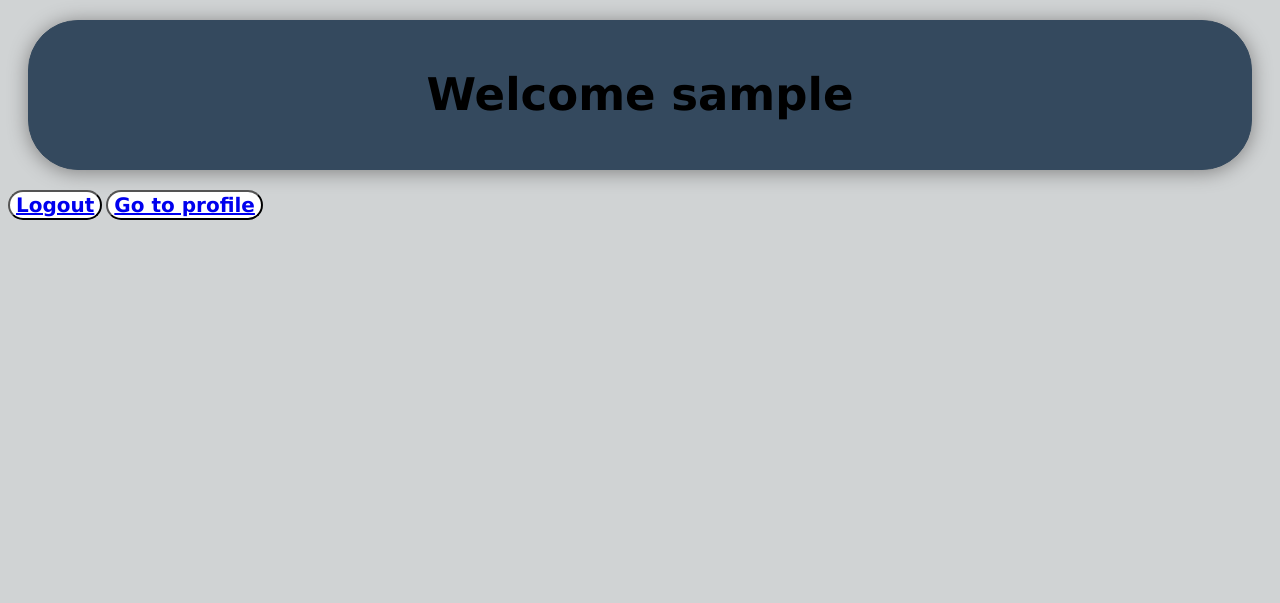
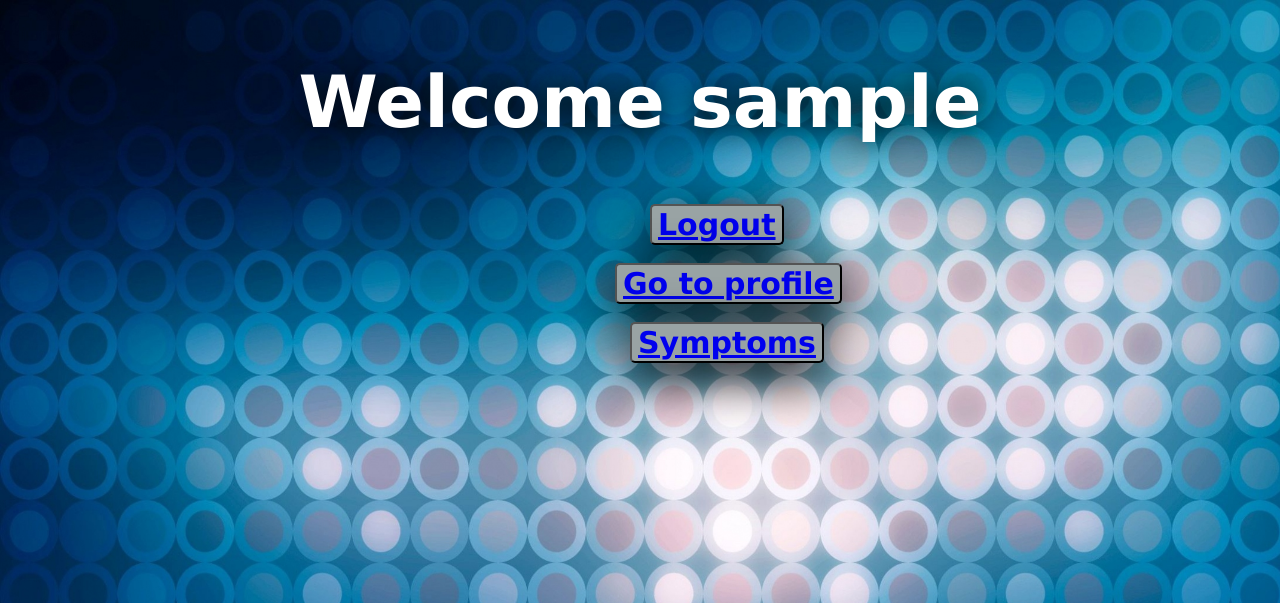
Before and after one commit to margaret84pazos/symptomTracker-, a Python web app: template templates/home.html in a window 1280 px wide. Shown: the top 603 px of the page. Run offline with Jinja, Linux system fonts and the light colour scheme; the template is opened without the code that fills it: most values are stand-ins (such as "Sample title", 1, 10 or a date in 2020); some libraries are stand-ins or nearby versions.

Commit message:
Added CSS

```diff
--- a/app.yaml
+++ b/app.yaml
@@ -7,6 +7,12 @@ threadsafe: yes
 handlers:
 - url: /static
   static_dir: static
+
+- url: /images
+  static_dir: images
+
+- url: /stylesheets
+  static_dir: stylesheets
 
 - url: /favicon\.ico
   static_files: favicon.ico
--- /dev/null
+++ b/stylesheets/home.css
@@ -0,0 +1,80 @@
+
+h1 {
+  text-align: center;
+  font-family: Raleway, Geneva, sans-serif;
+  color: white;
+  font-weight: 900;
+  text-shadow: 0 2px 20px black;
+  font-size: 450%;
+
+}
+h2 {
+  text-align: center;
+  font-family: Raleway, Geneva, sans-serif;
+  color: white;
+  font-size: 450%;
+  font-weight: 900;
+  text-shadow: 0 2px 30px black;
+
+}
+h3{
+  text-align: center;
+  font-family: Raleway, Geneva, sans-serif;
+  color: black;
+  font-size: 400%;
+  font-weight: 900;
+  text-shadow: 0 2px 20px white;
+}
+#profile{
+  color: black;
+  font-family: Raleway, Geneva, sans-serif;
+  font-size: 30px;
+  border-radius: 5px;
+  background-color: #99A3A4;
+  font-weight: bold;
+  -webkit-transition-duration: 0.4s; /* Safari */
+  transition-duration: 0.4s;
+  box-shadow: 0 15px 50px black;
+  margin-left: 615px
+}
+#logout{
+  color: black;
+  font-family: Raleway, Geneva, sans-serif;
+  font-size: 30px;
+  border-radius: 5px;
+  background-color: #99A3A4;
+  font-weight: bold;
+  -webkit-transition-duration: 0.4s; /* Safari */
+  transition-duration: 0.4s;
+  box-shadow: 0 15px 50px black;
+  margin-left: 650px
+}
+#login{
+  color: black;
+  font-family: Raleway, Geneva, sans-serif;
+  font-size: 30px;
+  border-radius: 5px;
+  background-color: #99A3A4;
+  font-weight: bold;
+  -webkit-transition-duration: 0.4s; /* Safari */
+  transition-duration: 0.4s;
+  box-shadow: 0 15px 50px black;
+  margin-left: 650px
+}
+
+#symptoms{
+  color: black;
+  font-family: Raleway, Geneva, sans-serif;
+  font-size: 30px;
+  border-radius: 5px;
+  background-color: #99A3A4;
+  font-weight: bold;
+  -webkit-transition-duration: 0.4s; /* Safari */
+  transition-duration: 0.4s;
+  box-shadow: 0 15px 50px black;
+  margin-left: 630px
+}
+button:hover{
+  background-color: #7F8C8D;
+  color: white;
+}
--- a/templates/home.html
+++ b/templates/home.html
@@ -1,46 +1,15 @@
 <!DOCTYPE html>
 <html>
   <head>
+    <link rel="stylesheet" type = "text/css" href= "/stylesheets/home.css"/>
     <title>Symptom Tracker</title>
   </head>
   <style>
     body {
       background: #D0D3D4;
-      margin: 0,
-    }
-    h1 {
-      text-align: center;
-      font-family: Raleway, Geneva, sans-serif;
-
-    }
-    h2 {
-      text-align: center;
-      font-family: Raleway, Geneva, sans-serif;
-
-    }
-    button{
-      color: black;
-      font-family: Raleway, Geneva, sans-serif;
-      font-size: 20px;
-      border-radius: 40px;
-      background-color: white;
-      font-weight: bold;
-      -webkit-transition-duration: 0.4s; /* Safari */
-      transition-duration: 0.4s;
-      text-align: center;
-    }
-    button:hover{
-      background-color: #D0D3D4;
-      color: white;
-    }
-    header{
-      background: #34495E;
-      padding: 10px;
-      margin: 20px;
-      border: 1px solid #34495E;
-      border-radius: 50px;
-      box-shadow: 0 2px 20px gray;
-      font-size: 30px;
+      margin: 0;
+      background-image: url("images/background.jpg");
+      background-size: 1500px 900px
     }
   </style>
   {% if username %}
@@ -48,11 +17,15 @@
   <h2>Welcome {{ username }} </h2>
   </header>
 
-  <button><a href="{{ logout }}" class = "button">Logout</a></button>
+  <button id = "logout"><a href="{{ logout }}" class = "button">Logout</a></button><br>
+  <br>
     {% if profile_key != None %}
 
       <button id = "profile"><a href="/profile?key={{profile_key.urlsafe()}}">Go to profile</a></button>
+      <br>
+      <br>
       <!-- buttons to other p-->
+      <button id = "symptoms"><a href = "/Symptom_List">Symptoms</a></button>
       {% else %}
       <button id = "profile"><a href="/profile">Create Your Profile</a></button>
     {% endif %}
@@ -61,8 +34,8 @@
   <header>
   <h1>Welcome to Symptom Tracker</h1>
   </header>
-  <h2>Please Login</h2>
-  <button><a href="{{ login }}" class = "button">Login</a></button>
+  <h3>Please Login</h3>
+  <button id = "login"><a href="{{ login }}" class = "button">Login</a></button>
   {% endif %}
   <!--Trying to make the button work.. Ask for help -->
   <script src="https://ajax.googleapis.com/ajax/libs/jquery/3.2.1/jquery.min.js"></script>
```
Also changed, not shown: stylesheets/profile.css (added, +70 -0 lines), stylesheets/symptom_list.css (added, +61 -0 lines), templates/profile.html (+7 -4 lines), templates/symptom_list.html (+5 -2 lines), images/background.jpg (added), 1 other file.
